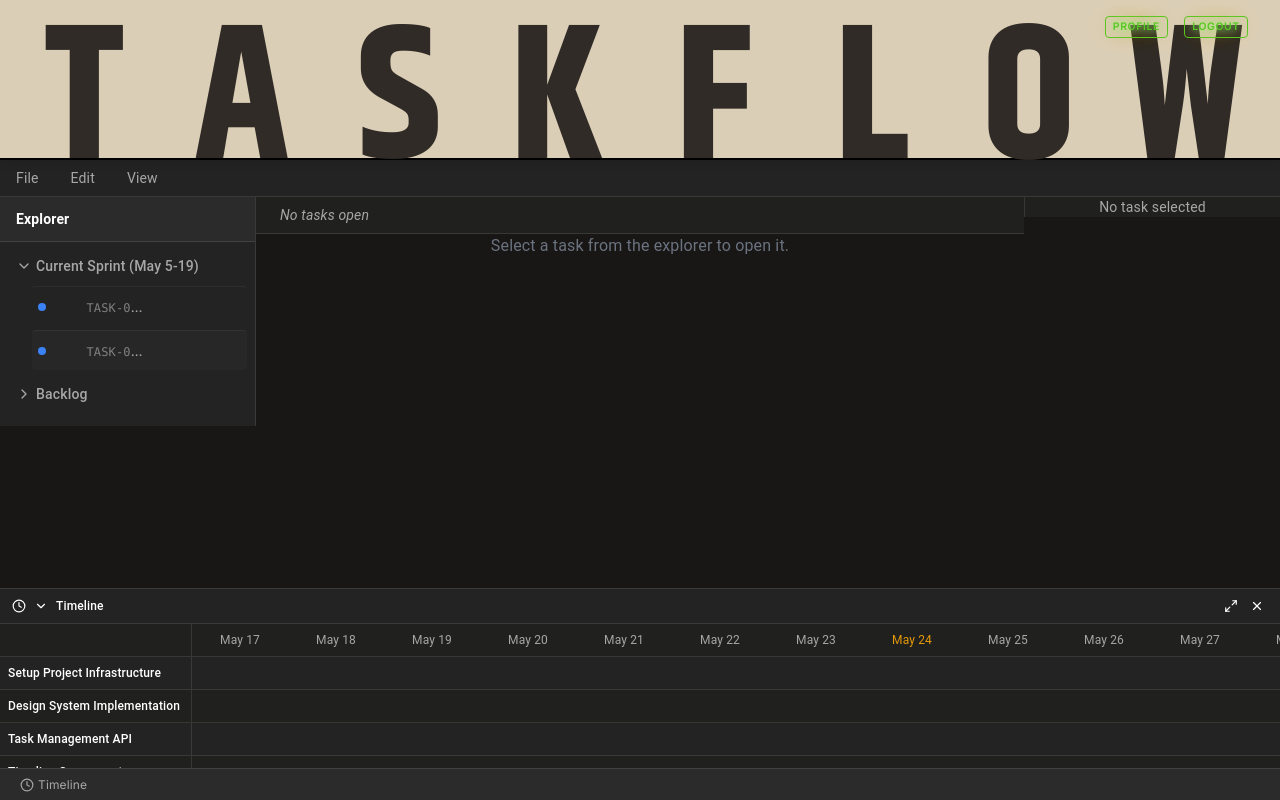
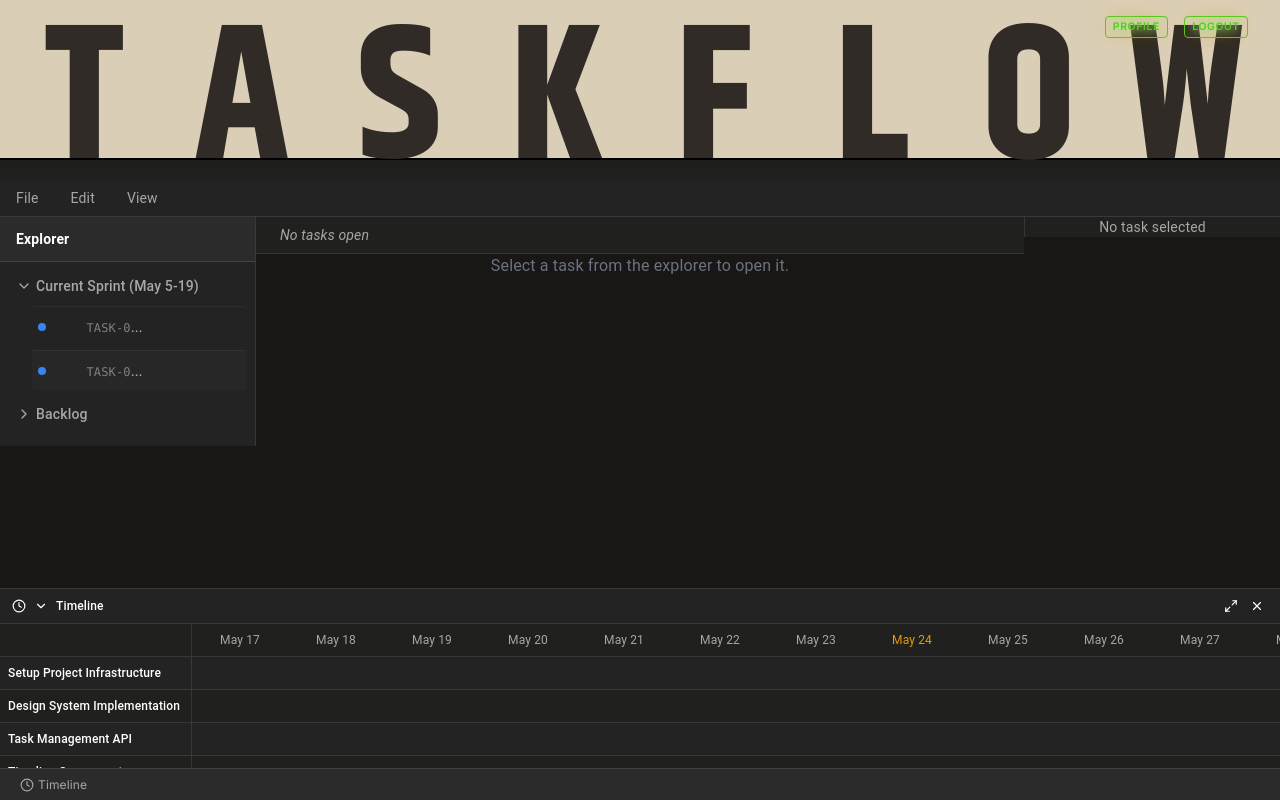
Before and after one commit to riiansmart/zelvo, a React (Vite) app in the folder frontend/: page /dashboard in a window 1280 px wide. Built offline with nearby package versions, Linux system fonts and the light colour scheme; sample sign-in values are in the browser's storage.

Commit message:
Adjust dashboard container styles to increase margin and height for improved spacing below the navbar.

```diff
--- a/frontend/src/styles/taskflow-dashboard.css
+++ b/frontend/src/styles/taskflow-dashboard.css
@@ -500,8 +500,8 @@
 .dashboard-container {
   display: flex;
   flex-direction: column;
-  margin-top: 160px; /* Push below fixed navbar */
-  height: calc(100vh - 160px);
+  margin-top: 180px; /* Ensure clear space below navbar */
+  height: calc(100vh - 180px);
   width: 100%;
   background: #181715;
   color: #ffffff;
```
